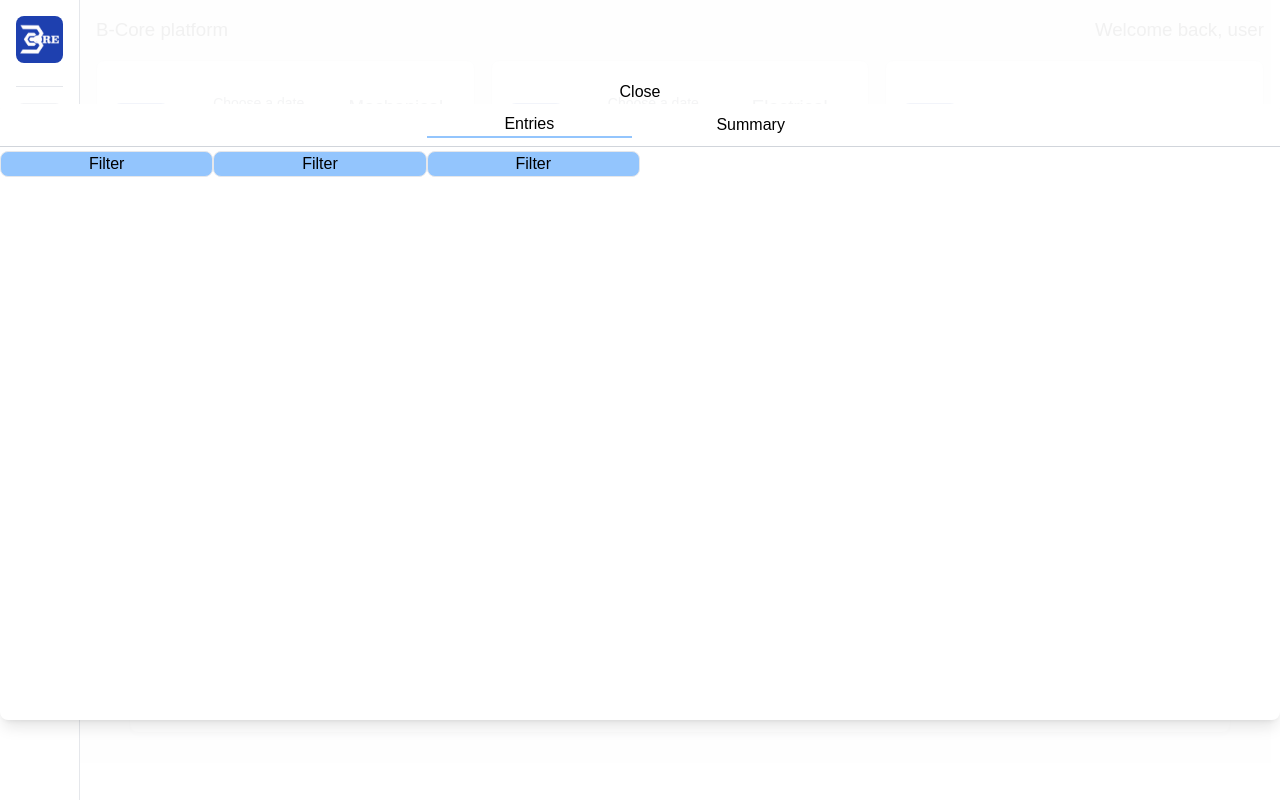
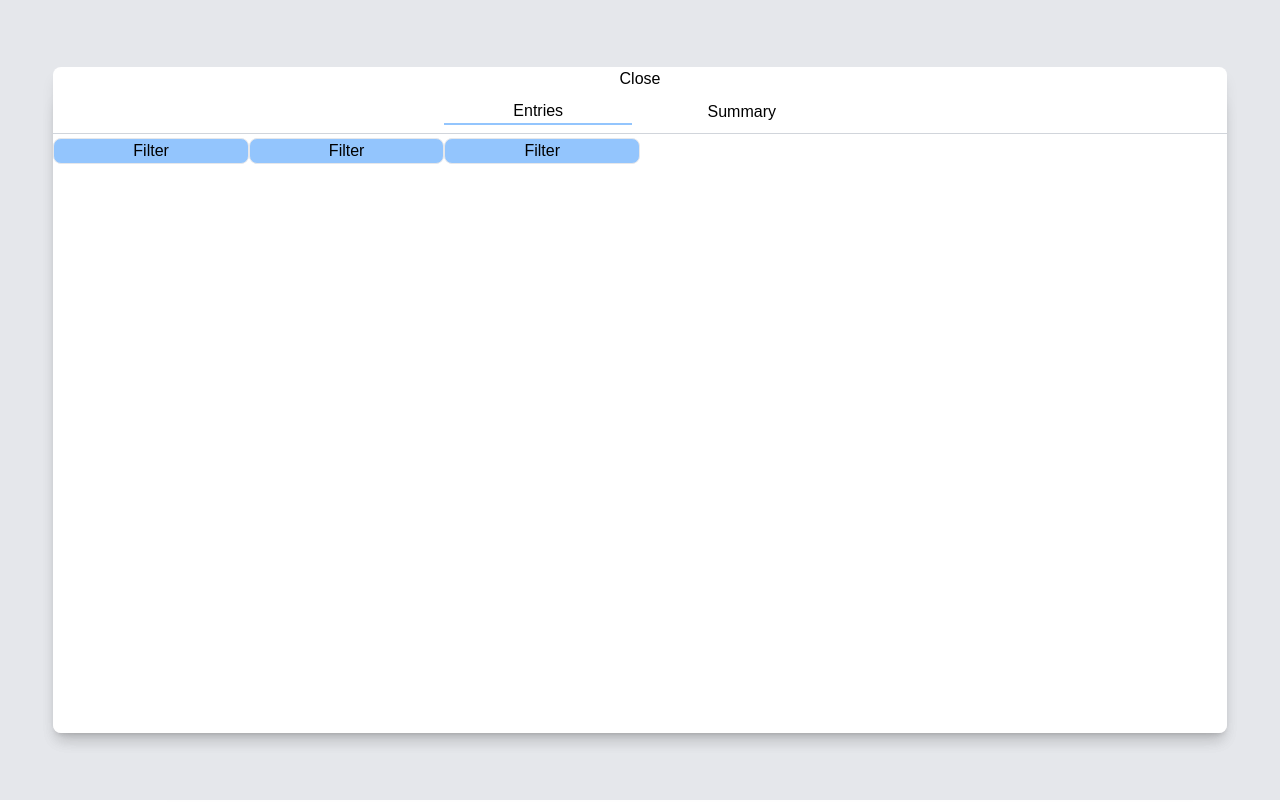
Before and after one commit to LMartin1998/BCorePlatform-Deploy, a Next.js app: page /teams/user/1 in a window 1280 px wide. Both pictures are taken after a click on the button "Show entries". Built offline with nearby package versions, Linux system fonts and the light colour scheme.

Commit message:
Updating the entries modal size

```diff
--- a/src/app/(singlegrid)/teams/page.jsx
+++ b/src/app/(singlegrid)/teams/page.jsx
@@ -16,8 +16,6 @@ import { MdOutlineCleaningServices } from "react-icons/md";
 import { FaTools } from "react-icons/fa";
 import Table from "@/app/components/table/Table";
 import { TeamsContext } from "@/app/contexts/TeamsContext";
-import AddUser from "./adduser/page";
-import { useRouter } from "next/navigation";
 
 export default function Teams() {
   const { usersList, updateUserInfoId } = useContext(TeamsContext);
--- a/src/app/(singlegrid)/teams/user/[id]/page.jsx
+++ b/src/app/(singlegrid)/teams/user/[id]/page.jsx
@@ -9,6 +9,7 @@ import DateRange from "@/app/components/teams/DateRange";
 import TeamsChart from "@/app/components/teams/TeamsChart";
 import UserActivity from "@/app/components/teams/UserActivity";
 import EntriesTeams from "@/app/components/teams/EntriesTeams";
+import Modal from "@/app/Components/Modal";
 
 export default function UserId() {
   const {
@@ -24,12 +25,7 @@ export default function UserId() {
   const [openEntries, setOpenEntries] = useState(false);
 
   return (
-    <div>
-      <main
-        className={`bg-gray-100 min-h-screen ${
-          openEntries ? "opacity-5" : "opacity-100"
-        }`}
-      >
+    <main className="bg-gray-100 min-h-screen">
       <Header></Header>
       <TopCards></TopCards>
       <div className="flex flex-col justify-center items-center">
@@ -49,7 +45,7 @@ export default function UserId() {
           </div>
         </div>
         <div className="w-full h-full flex justify-center items-center">
-            <div className="w-11/12 h-full rounded-lg bg-white divide-y divide-y-gray-200 shadow-md">
+          <div className="w-11/12 h-full rounded-lg bg-white divide-y divide-y-gray-200 shadow-2xl">
             <div className="w-full flex">
               <div className="flex w-1/2 border-2 border-gray-300 rounded-lg m-1 justify-center items-center bg-white">
                 Show entries for this user
@@ -111,10 +107,14 @@ export default function UserId() {
           </div>
         </div>
       </div>
+      {openEntries && (
+        <Modal
+          onClose={() => {}}
+          children={
+            <EntriesTeams setOpenEntries={setOpenEntries}></EntriesTeams>
+          }
+        ></Modal>
+      )}
     </main>
-      {openEntries && (
-        <EntriesTeams setOpenEntries={setOpenEntries}></EntriesTeams>
-      )}
-    </div>
   );
 }
--- a/src/app/Components/teams/EntriesTeams.jsx
+++ b/src/app/Components/teams/EntriesTeams.jsx
@@ -1,5 +1,4 @@
 import { useState } from "react";
-import styles from "@/app/styles/SlideTop.module.css";
 
 export default function EntriesTeams({ setOpenEntries }) {
   const [btnSelection, setBtnSelection] = useState("0");
@@ -9,7 +8,7 @@ export default function EntriesTeams({ setOpenEntries }) {
   };
 
   return (
-    <div className={styles.slide_top}>
+    <div className="flex flex-col w-full h-full">
       <div
         className="flex justify-center items-center rounded-lg"
         onClick={(e) => {
```
Lines whose indentation alone changed are shown as unchanged.
